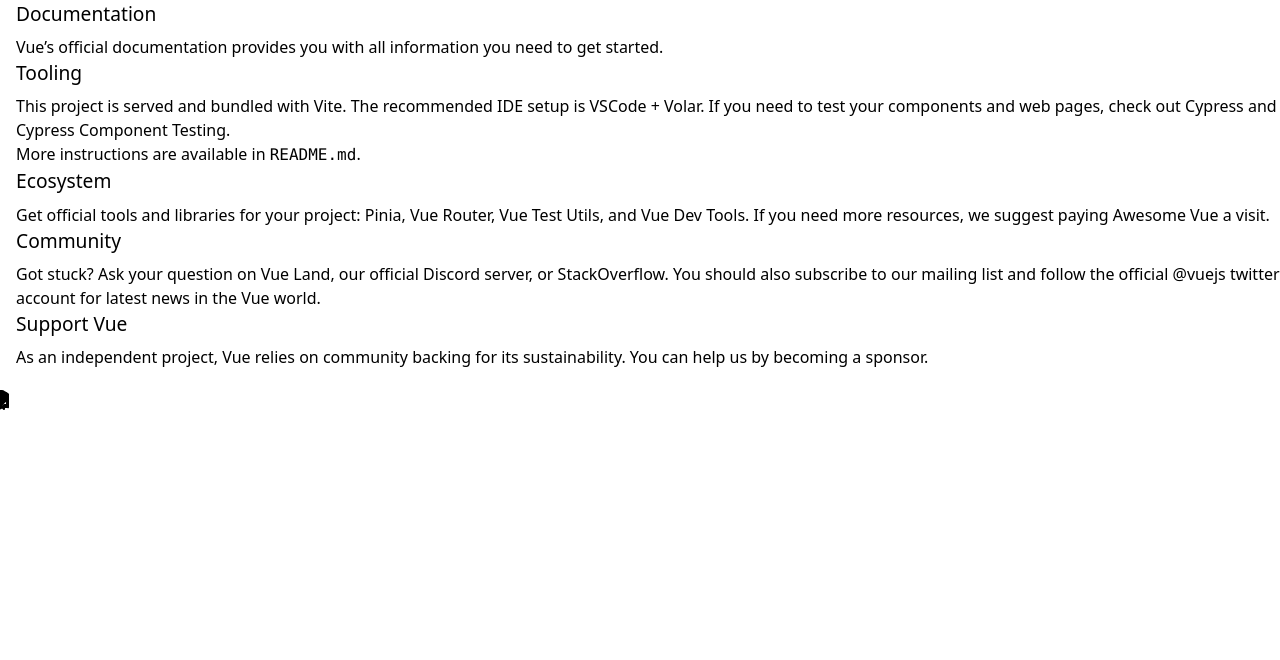
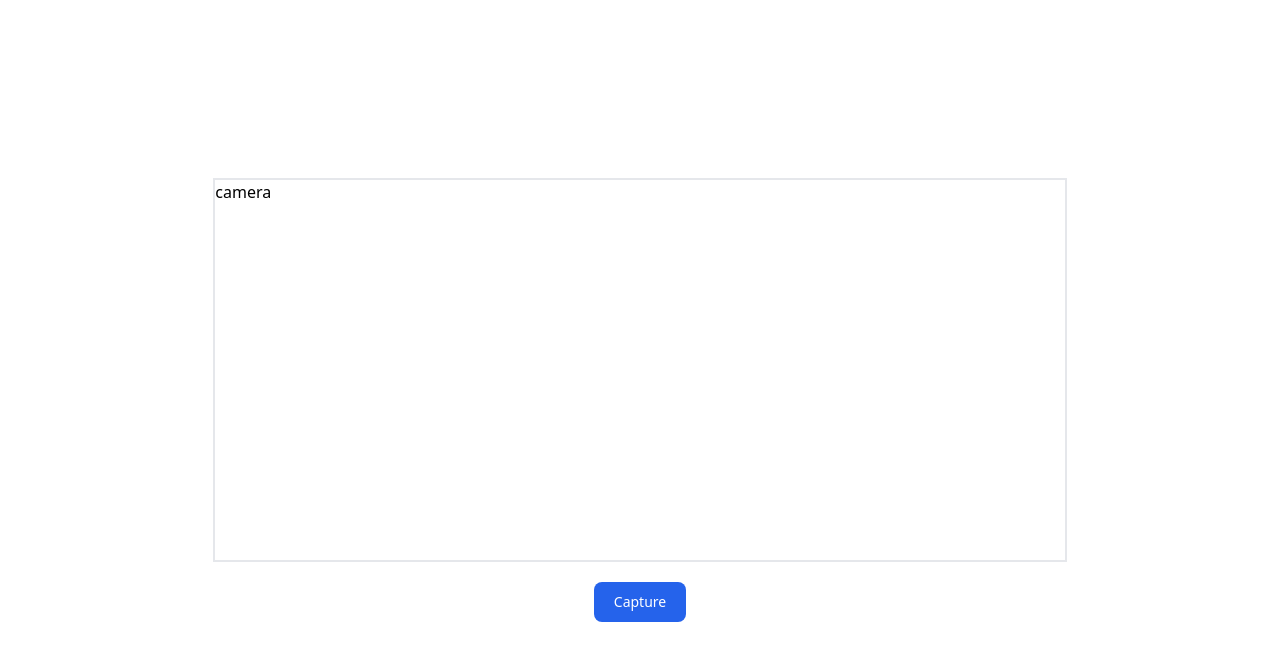
Before and after one commit to numan-iftikhar/face-app, a Vue app: page /profile in a window 1280 px wide. Shown: the top 660 px of the page. Built offline with nearby package versions, Linux system fonts and the light colour scheme.

Commit message:
design profile page

```diff
--- a/src/views/ListingView.vue
+++ b/src/views/ListingView.vue
@@ -1,9 +1 @@
-<script setup>
-import TheWelcome from '../components/TheWelcome.vue'
-</script>
-
-<template>
-  <main>
-    <TheWelcome />
-  </main>
-</template>
+<template>listing here</template>
--- a/src/views/ProfileView.vue
+++ b/src/views/ProfileView.vue
@@ -1,8 +1,12 @@
-<script setup>
-import TheWelcome from "../components/TheWelcome.vue";
-</script>
 <template>
-  <main>
-    <TheWelcome />
-  </main>
+  <div
+    class="container mx-auto flex justify-center items-center min-h-[100vh] flex-col"
+  >
+    <div class="camera border-2 h-96 w-2/3">camera</div>
+    <div
+      class="mt-5 text-white bg-blue-600 hover:bg-blue-700 focus:ring-4 focus:outline-none focus:ring-blue-300 font-medium rounded-lg text-sm px-5 py-2.5 text-center dark:bg-blue-600 dark:hover:bg-blue-700 dark:focus:ring-blue-800"
+    >
+      Capture
+    </div>
+  </div>
 </template>
```
